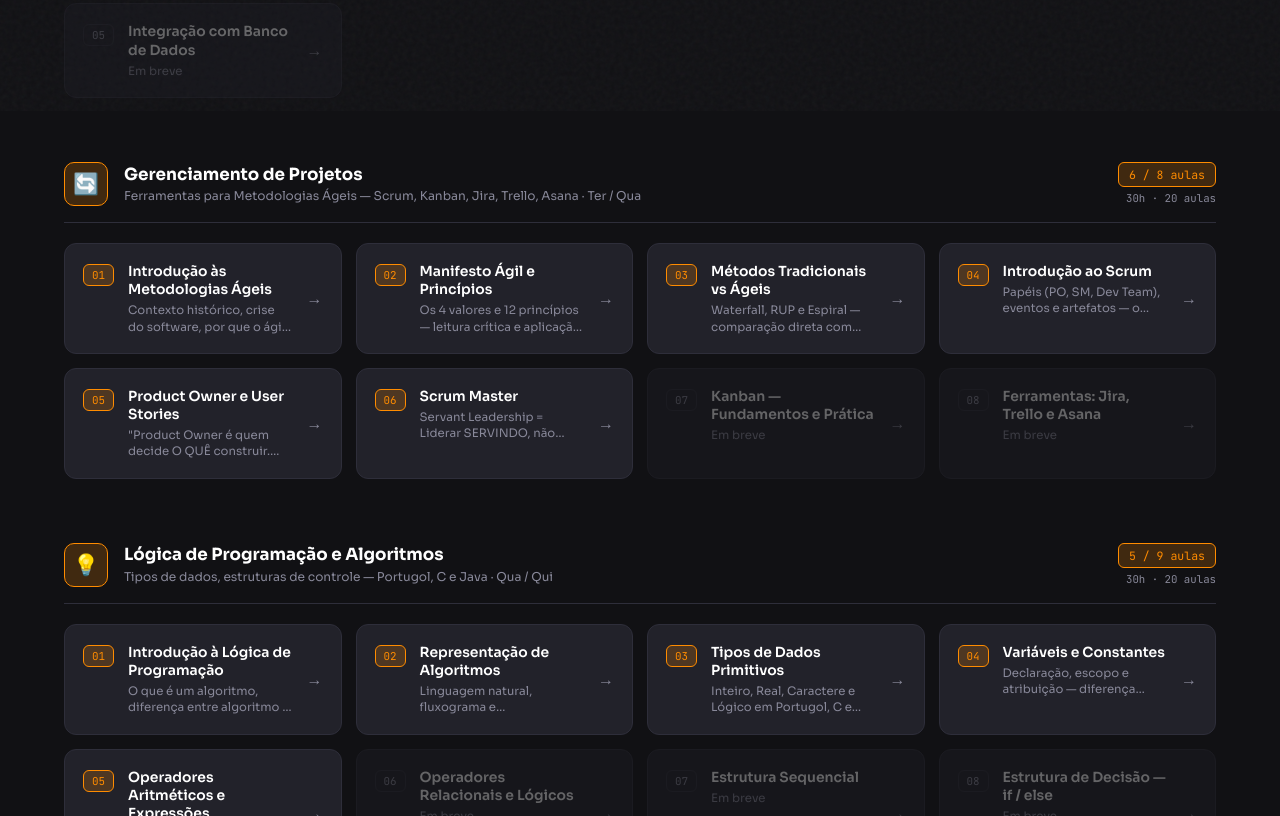
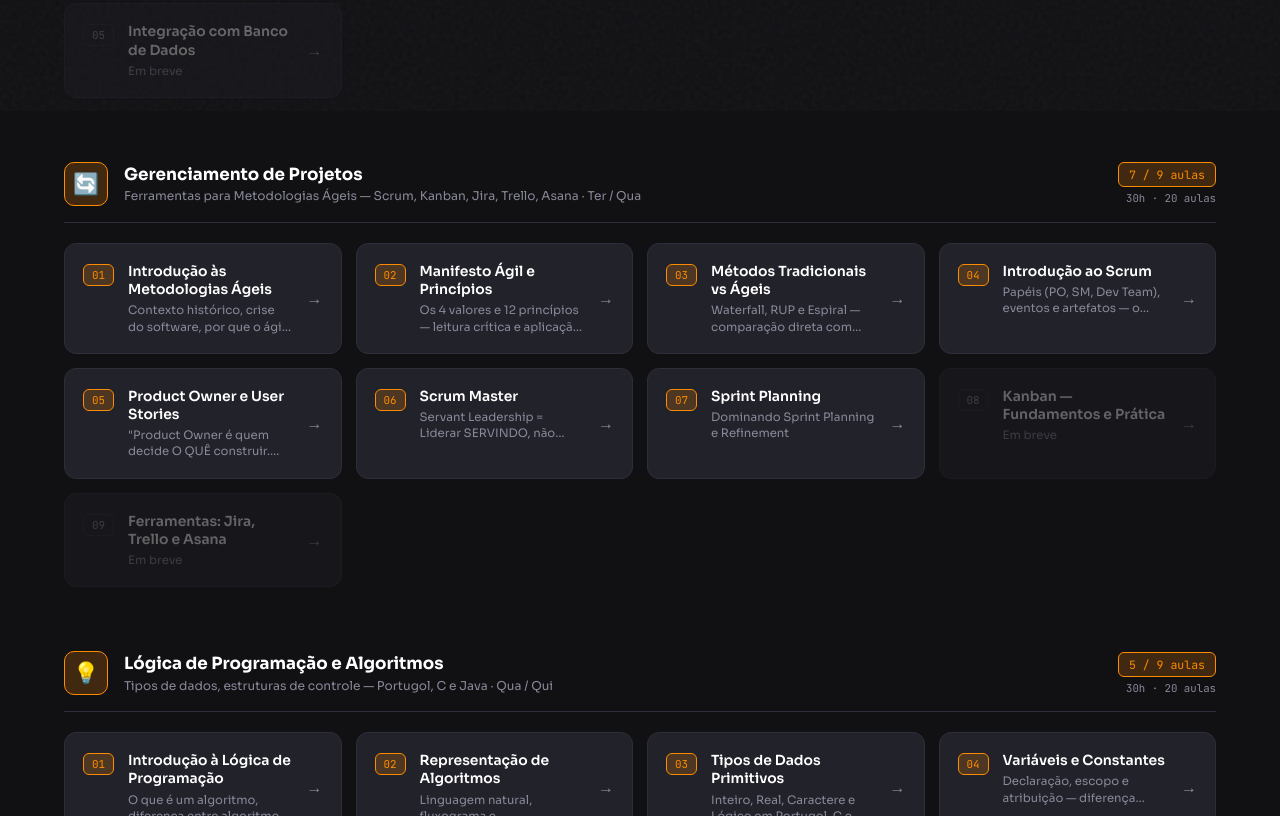
Before and after one commit to tdggaltra/unifil-aulas, a plain HTML site: page index.html in a window 1280 px wide. Shown: the part 689-1505 px from the top of the page. Drawn offline with Linux system fonts and the light colour scheme.

Commit message:
metodogias ageis aulas 07

```diff
--- a/index.html
+++ b/index.html
@@ -503,8 +503,16 @@
                 </div>
                 <span class="lesson-arrow">→</span>
             </a>
+            <a class="lesson-card" href="Metodologia_ageis/aula07_sprint_planning.html" target="_blank">
+                <span class="lesson-num">07</span>
+                <div class="lesson-info">
+                    <div class="lesson-title">Sprint Planning</div>
+                    <div class="lesson-desc">Dominando Sprint Planning e Refinement</div>
+                </div>
+                <span class="lesson-arrow">→</span>
+            </a>
             <a class="lesson-card soon" href="#" tabindex="-1">
-                <span class="lesson-num">07</span>
+                <span class="lesson-num">08</span>
                 <div class="lesson-info">
                     <div class="lesson-title">Kanban — Fundamentos e Prática</div>
                     <div class="lesson-desc">Em breve</div>
@@ -512,7 +520,7 @@
                 <span class="lesson-arrow">→</span>
             </a>
             <a class="lesson-card soon" href="#" tabindex="-1">
-                <span class="lesson-num">08</span>
+                <span class="lesson-num">09</span>
                 <div class="lesson-info">
                     <div class="lesson-title">Ferramentas: Jira, Trello e Asana</div>
                     <div class="lesson-desc">Em breve</div>
```
